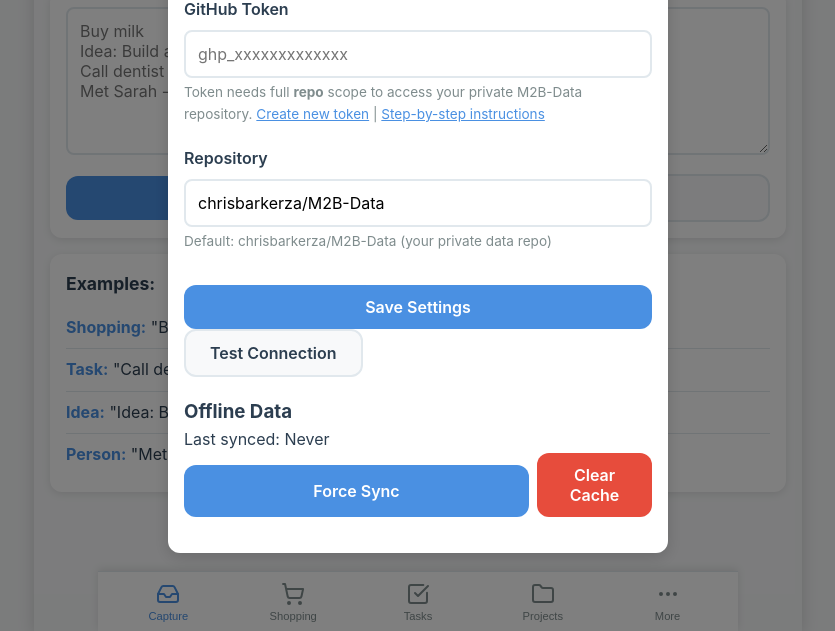
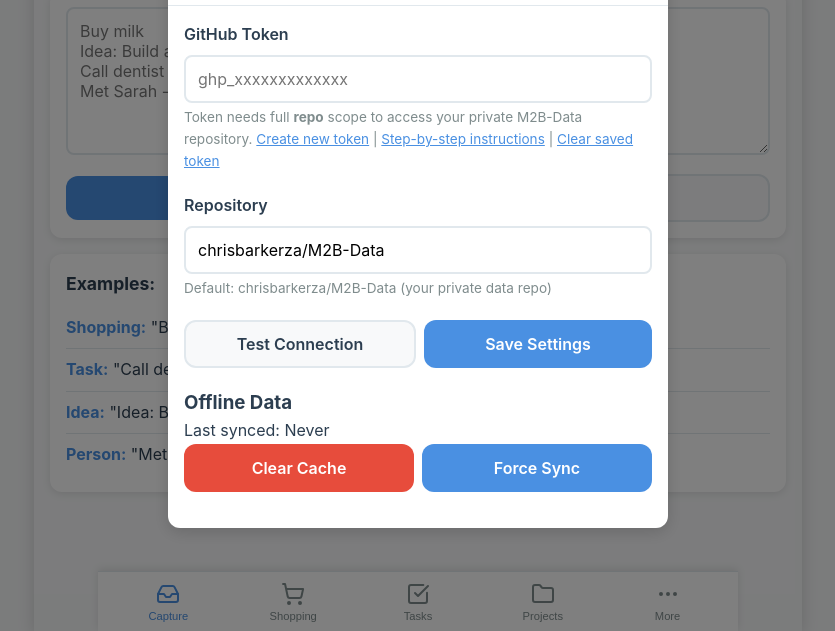
Before and after one commit to chrisbarkerza/M2B, a plain HTML site: page docs/index.html in a window 1280 px wide. Shown: the part 169-800 px from the top of the page, without its empty margins (222-1057 px from the left). Drawn offline with Linux system fonts and the light colour scheme.

Commit message:
clean md tree

```diff
--- a/docs/css/styles.css
+++ b/docs/css/styles.css
@@ -838,6 +838,19 @@ body {
     margin-bottom: 20px;
 }
 
+.setting-actions {
+    display: flex;
+    gap: 8px;
+}
+
+.setting-actions .btn {
+    flex: 1;
+    min-width: 0;
+    height: 48px;
+    margin-top: 0;
+    padding: 0 16px;
+}
+
 .setting-group label {
     display: block;
     font-weight: 600;
--- a/docs/index.html
+++ b/docs/index.html
@@ -340,6 +340,8 @@
                             <a href="https://github.com/settings/tokens/new" target="_blank">Create new token</a>
                             |
                             <a href="#" onclick="showTokenInstructions(); return false;">Step-by-step instructions</a>
+                            |
+                            <a href="#" onclick="localStorage.removeItem('github_repo'); localStorage.removeItem('github_token'); location.reload(); return false;">Clear saved token</a>
                         </p>
                     </div>
 
@@ -354,18 +356,18 @@
                         <p class="help-text">Default: chrisbarkerza/M2B-Data (your private data repo)</p>
                     </div>
 
-                    <div class="setting-group">
+                    <div class="setting-group setting-actions">
+                        <button id="testConnectionBtn" class="btn btn-secondary">Test Connection</button>
                         <button id="saveSettingsBtn" class="btn btn-primary">Save Settings</button>
-                        <button id="testConnectionBtn" class="btn btn-secondary">Test Connection</button>
                     </div>
 
                     <div class="setting-group">
                         <h3>Offline Data</h3>
                         <p>Last synced: <span id="lastSync">Never</span></p>
                         <p id="queueStatus" style="display: none;">Pending changes: <span id="queueCount">0</span></p>
-                        <div style="display: flex; gap: 8px;">
+                        <div class="setting-actions">
+                            <button id="clearCacheBtn" class="btn btn-danger">Clear Cache</button>
                             <button id="forceSyncBtn" class="btn btn-primary">Force Sync</button>
-                            <button id="clearCacheBtn" class="btn btn-danger">Clear Cache</button>
                         </div>
                     </div>
                 </div>
```
